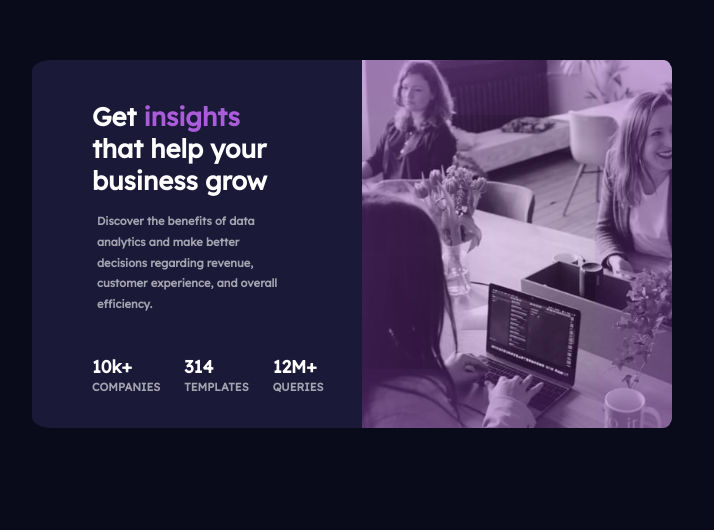
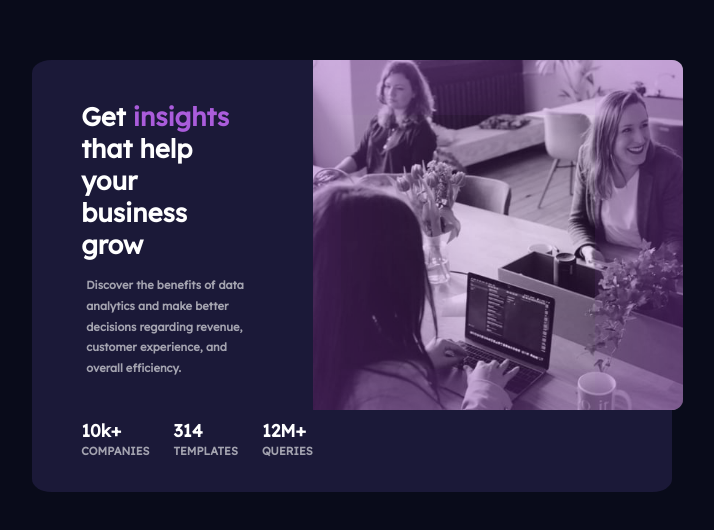
Before and after one commit to daniellamberti/challenge_stats_preview_card_component, a plain HTML site: page index.html in a window 1280 px wide. Shown: the part 140-670 px from the top of the page, without its empty margins (168-882 px from the left). Drawn offline with Linux system fonts and the light colour scheme.

Commit message:
main.css modifications

```diff
--- a/css/main.css
+++ b/css/main.css
@@ -137,6 +137,8 @@ p {
     background-image: url("../images/image-header-mobile.jpg");
     background-repeat: no-repeat;
     background-size: cover;
+    width: 370px;
+    height: 350px;
     background-position: 45% 55%;
     border-top-right-radius: 3%;
     border-bottom-right-radius: 3%;
@@ -284,6 +286,7 @@ p {
 }
 
 .row2 {
+    height: 30rem;
     display: flex;
     flex-direction: column;
     align-items: center;
@@ -292,6 +295,7 @@ p {
 
 @media (min-width: 640px) and (max-width: 1022px) {
 .row2 {
+    height: 100%;
     display: flex;
     flex-direction: column;
     align-items: center;
@@ -302,6 +306,7 @@ p {
 @media (min-width: 1022px) {
 .row2 {
     width: 80%;
+    height: auto;
     display: flex;
     flex-direction: column;
     align-items: flex-start;
--- a/index.html
+++ b/index.html
@@ -20,7 +20,7 @@
 </head>
 <body>
 
-            <div class="secondaryContainer">
+    <main class="secondaryContainer">
         <div class="rowClass">
             <div class="row1">
                     <div class="colorImage">
@@ -50,6 +50,6 @@
                     </div>
             </div>
         </div>
-
+    </main>
 </body>
 </html>
```
Lines whose indentation alone changed are shown as unchanged.
